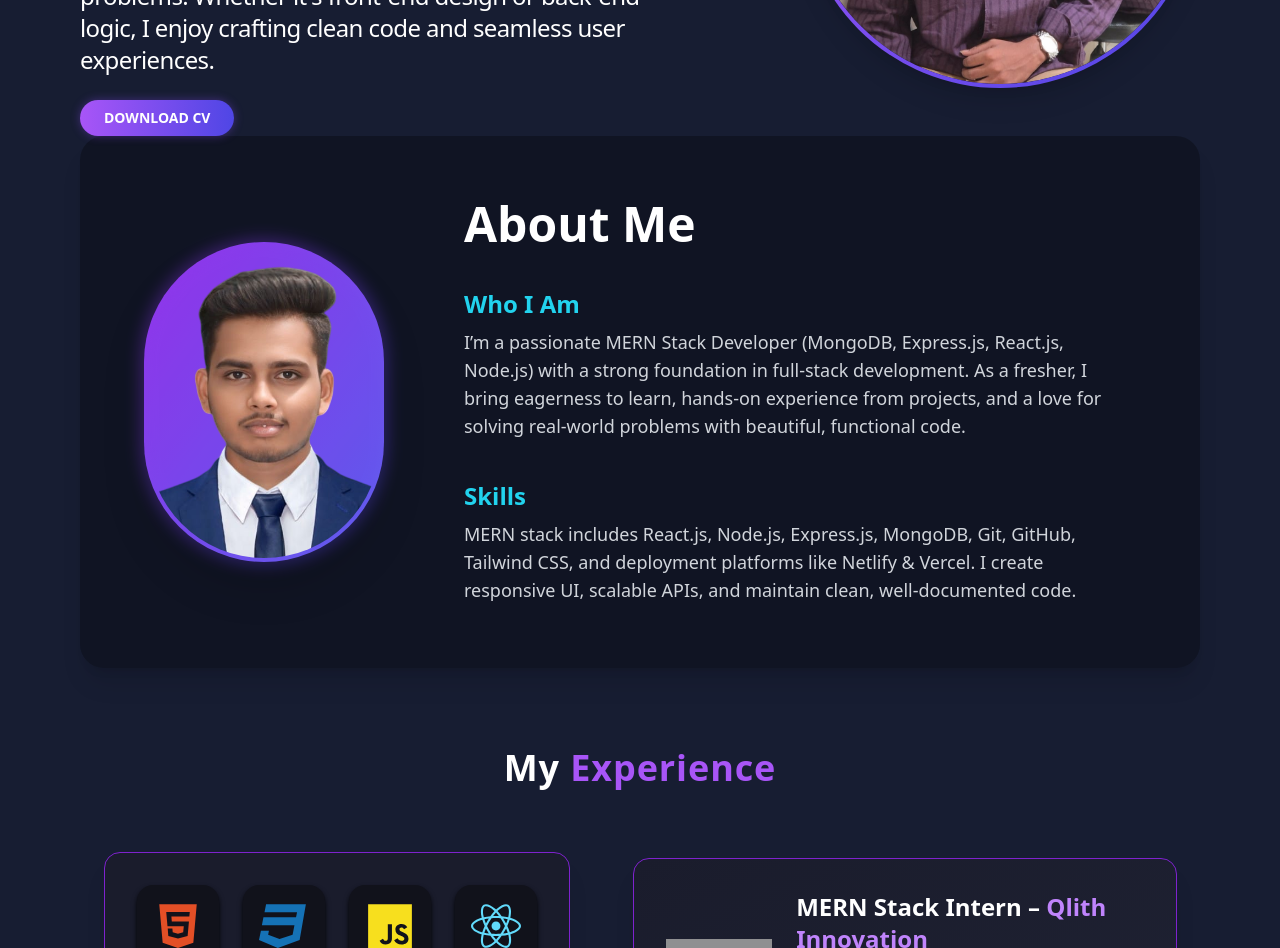
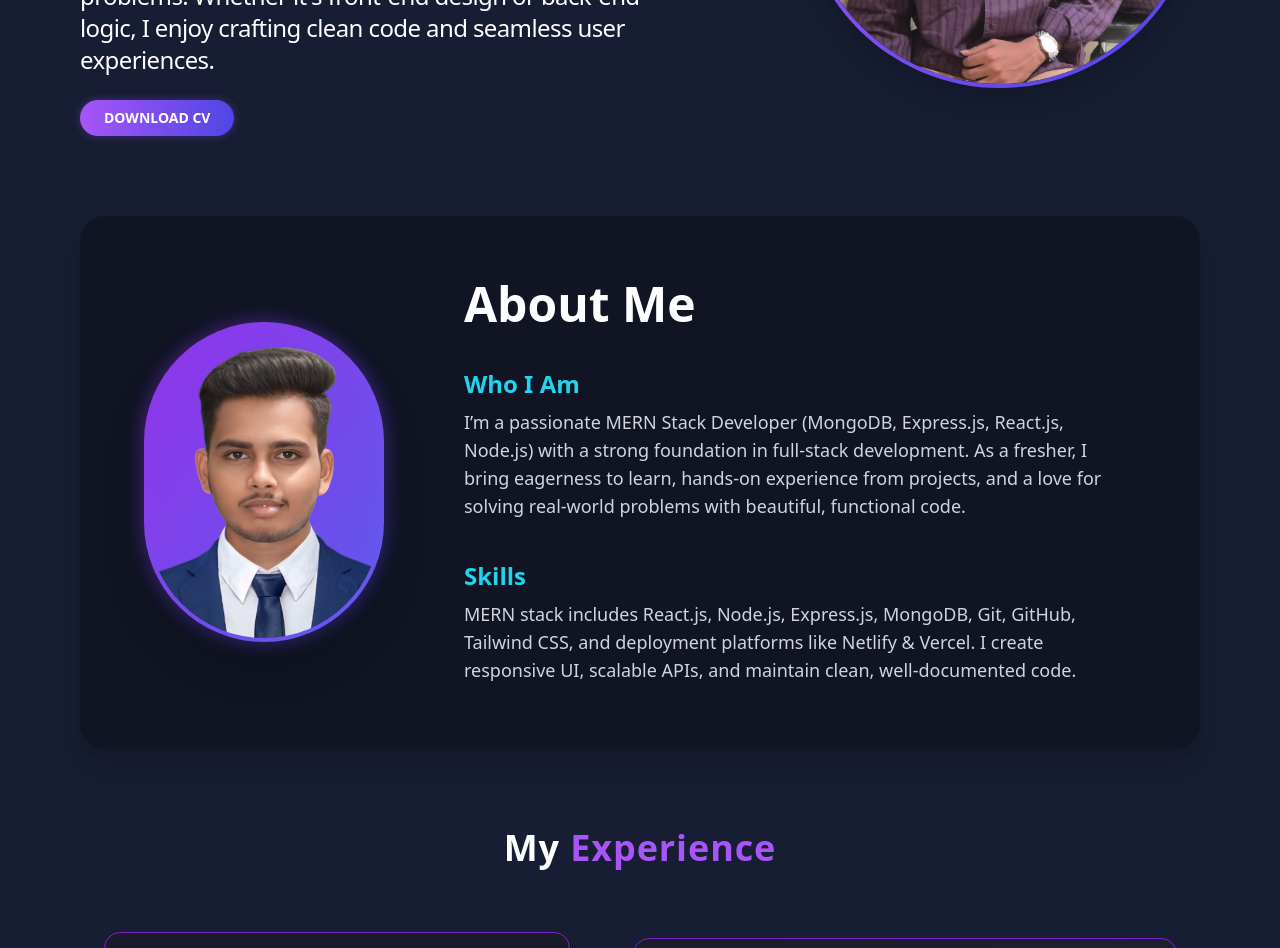
Before and after one commit to Biswojit143/Biswojit_Portfolio, a React (Vite) app: page / in a window 1280 px wide. Shown: the part 440-1388 px from the top of the page. Built offline with nearby package versions, Linux system fonts and the light colour scheme; grey boxes are pictures that could not be loaded.

Commit message:
Initial commit

```diff
--- a/src/Components/About/About.jsx
+++ b/src/Components/About/About.jsx
@@ -7,7 +7,9 @@ const About = () => {
     <div
       id="About"
       className="text-white flex flex-col md:flex-row items-center justify-center bg-black bg-opacity-30 shadow-xl mx-4 md:mx-20 rounded-3xl p-6 md:p-16 gap-8 md:gap-20 overflow-hidden
-      pt-[80px] -mt-[80px]"
+        scroll-mt-24
+      "
+      /* scroll-mt-24 adds a 6rem (96px) margin on top when scrolled to */
     >
       {/* Animated Profile Image */}
       <motion.div
@@ -57,8 +59,8 @@ const About = () => {
             </h3>
             <p className="text-md md:text-lg leading-relaxed">
               MERN stack includes React.js, Node.js, Express.js, MongoDB, Git,
-              GitHub, Tailwind CSS, and deployment platforms like Netlify &
-              Vercel. I create responsive UI, scalable APIs, and maintain clean,
+              GitHub, Tailwind CSS, and deployment platforms like Netlify & Vercel. I
+              create responsive UI, scalable APIs, and maintain clean,
               well-documented code.
             </p>
           </div>
```
